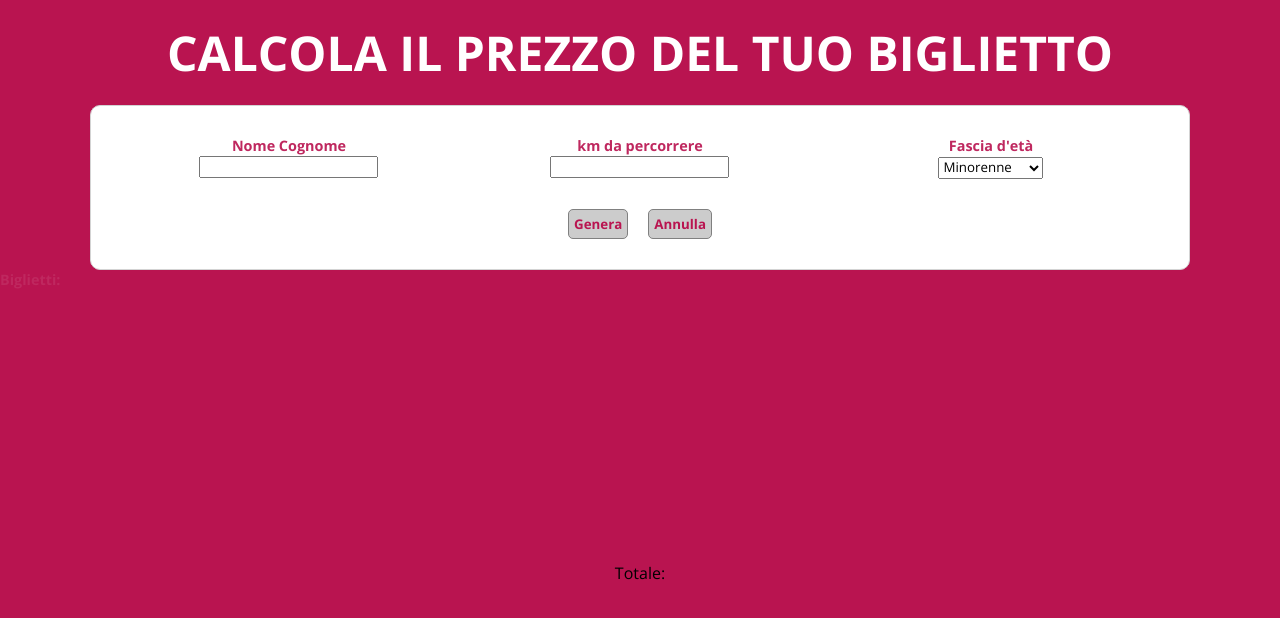
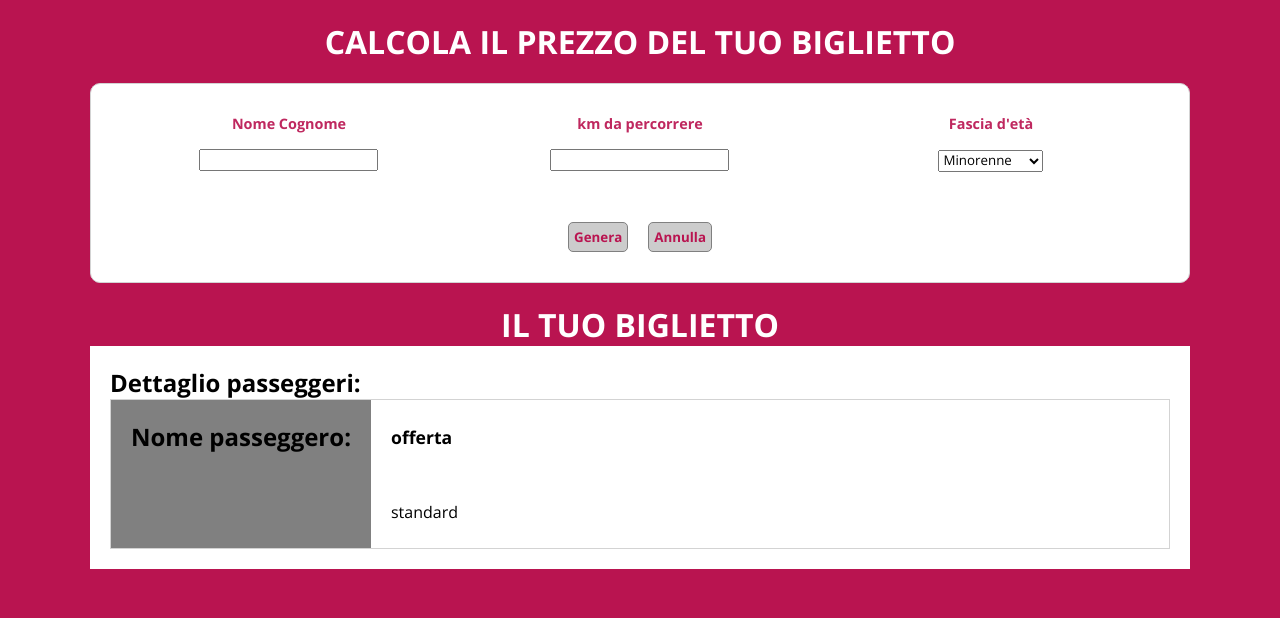
Before and after one commit to jiemarabanzado/js-biglietto-treno-form, a plain HTML site: page index.html in a window 1280 px wide. Drawn offline with nearby package versions, Linux system fonts and the light colour scheme.

Commit message:
add ticket data

```diff
--- a/index.html
+++ b/index.html
@@ -14,18 +14,19 @@
     <header>
         <h1>CALCOLA IL PREZZO DEL TUO BIGLIETTO</h1>
     </header>
+    <div class="container">
         <div class="card">
             <div class="data ms-row">
                 <div class="info">
-                <h3>Nome Cognome</h3>
+                    <h3 class="info-data">Nome Cognome</h3>
                     <div class="text"><input type="text" id="Name"></div>
                 </div>
                 <div class="journey">
-                <h3>km da percorrere</h3>
+                    <h3 class="info-data">km da percorrere</h3>
                     <div class="text"><input type="text" id="Distance"></div>
                 </div>
                 <div class="age">
-                <h3>Fascia d'età</h3>
+                    <h3 class="info-data">Fascia d'età</h3>
                     <div class="text">
                         <select name="" id="Age">
                             <option>Minorenne</option>
@@ -41,7 +42,30 @@
                 <div class="btns"><button id="reset" onclick="location.reload(true)">Annulla</button></div>
             </div>
         </div>
-    <div class="tickets">
+        <h1>IL TUO BIGLIETTO</h1>
+        <div class="container-tickets">
+            <h2>Dettaglio passeggeri:</h2>
+            <div class="ticket ms-row">
+                <div class="passenger-name">
+                    <h2>Nome passeggero:</h2>
+                </div>
+                <div class="ticket-data ms-row">
+                    <h3 class="category">offerta</h3>
+                    <div id="offer">standard</div>
+                </div>
+            </div>
+        </div>
+    </div>
+
+
+
+
+
+
+
+
+
+    <!--<div class="tickets">
         <h3>Biglietti:</h3>
         <div id="passeggeri">
         </div>
@@ -50,7 +74,7 @@
     <div class="summary">
         <div >Totale:</div>
         <div id="total"></div>
-    </div>
+    </div>-->
     <script src="main.js"></script>
 </body>
 </html>
--- a/style.css
+++ b/style.css
@@ -9,12 +9,11 @@ body{
 }
 .ms-row{
     display: flex;
-    vertical-align: middle;
 }
-h3{
-    flex-grow: 1;
+.info-data{
     color: #bf285f;
     font-size: 0.9rem;
+    margin-bottom: 15px;
 }
 .sconto{
     text-align: center;
@@ -66,8 +65,7 @@ span{
     text-decoration-color: rgba(0, 0, 0, 0.5);
 }
 .card{
-    max-width: 1100px;
-    margin: auto;
+    margin-bottom: 20px;
     padding-top: 50px;
     text-align: center;
     border: 1px solid lightgrey;
@@ -76,12 +74,16 @@ span{
     background-color: white;
 
 }
+.container{
+    max-width: 1100px;
+    margin: auto;
+}
 h1{
     text-align: center;
-    font-size: 3rem;
+    font-size: 2rem;
+    color: white;
 }
 header{
-    color: white;
     padding: 20px;
 }
 #confirm{
@@ -89,13 +91,6 @@ header{
     padding: 10px;
     border: none;
 
-}
-.tickets{
-    height: 292px;
-    overflow-y: auto;
-}
-.summary{
-    text-align: center;
 }
 #total{
     font-size: 3rem;
@@ -105,14 +100,26 @@ header{
 }
 .data{
     justify-content: space-between;
+    margin-bottom: 20px;
 }
-@media screen and (max-width:792px) {
-    .card{
-        display: block;
-        text-align: center;
-    }
-    .data{
-        margin: auto;
-    }
+.container-tickets{
+    background-color: white;
+    padding: 20px;
+}
+.ticket{
+    border: 1px solid lightgray;
+    height: 150px;
+}
+.passenger-name{
+    background-color: #808080;
+    padding: 20px;
 
 }
+.ticket-data{
+    flex-direction: column;
+    padding: 25px 20px;
+}
+.category{
+    font-size: 1.1rem;
+    flex-grow: 1;
+}
```
Lines whose indentation alone changed are shown as unchanged.
